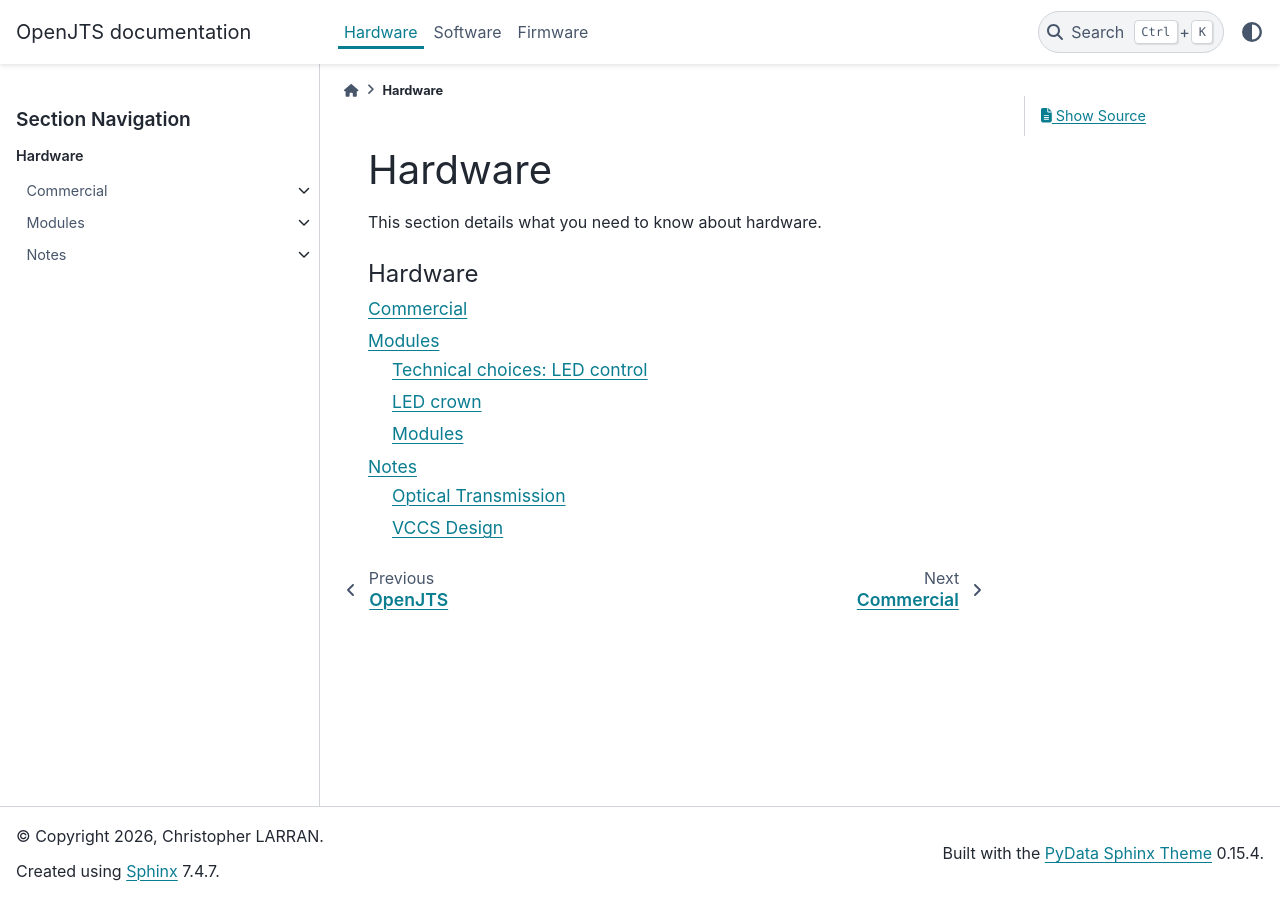
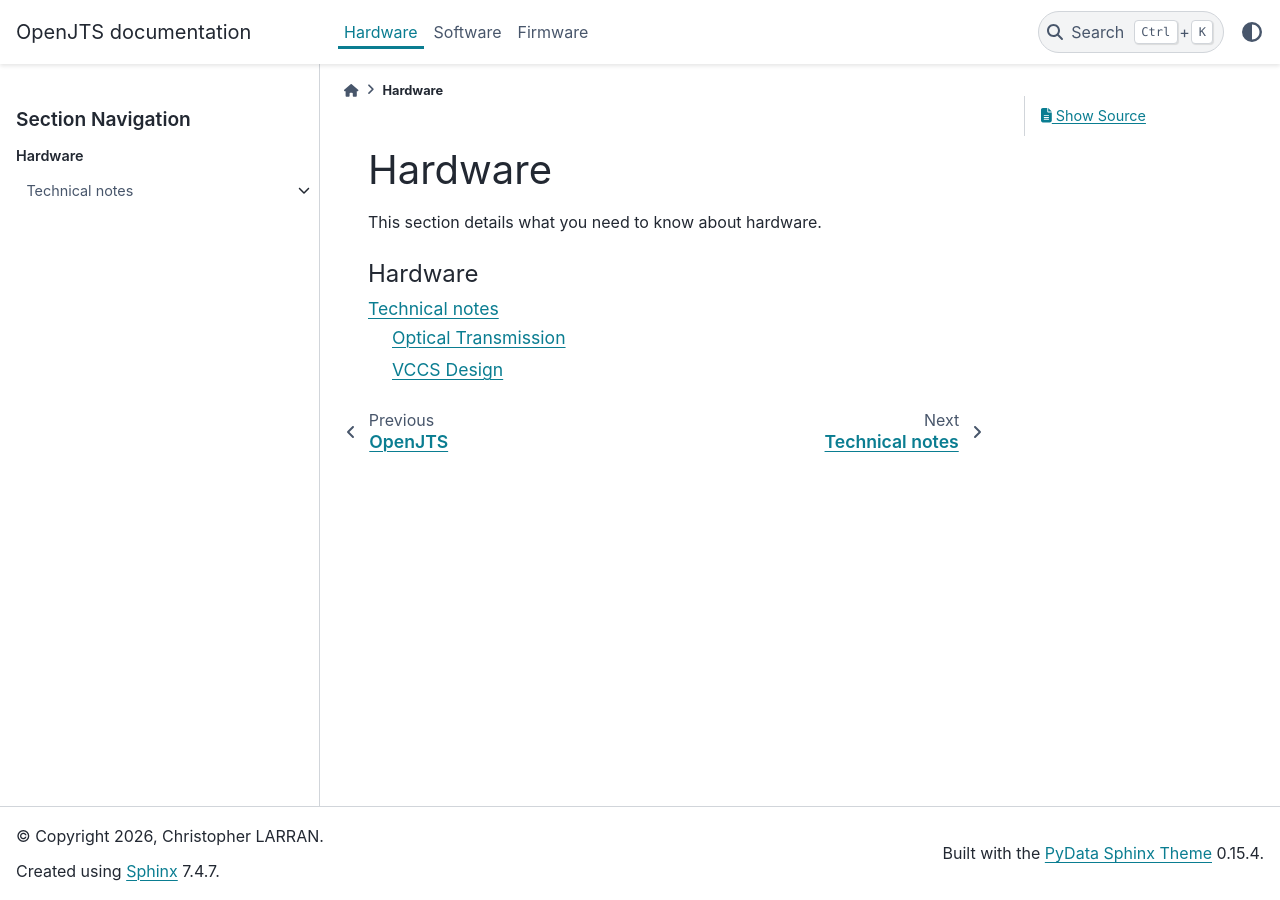
Before and after one commit to ILikeNickelback/OpenJTS, a Sphinx documentation site: the page built from docs/hardware/index.md, in a window 1280 px wide. Built offline with Sphinx 7.4.7 and the PyData theme 0.15.4, drawn with Linux system fonts in a browser that asks for light colours; pages that are not in the unit, such as notebooks, are missing from menus.

Commit message:
updating ReadTheDocs

````diff
--- a/docs/hardware/index.md
+++ b/docs/hardware/index.md
@@ -7,7 +7,5 @@ This section details what you need to know about hardware.
 :caption: Hardware
 
 build/index
-commercial/index
-modules/index
-notes/index
+technical-notes/index
 ```
--- a/docs/hardware/notes/index.md
+++ b/docs/hardware/technical-notes/index.md
@@ -1,10 +1,10 @@
-# Notes
+# Technical notes
 
 This section details the technical choices for the different modules when it is needed.
 
 ```{toctree}
 :maxdepth: 2
-:caption: Notes
+:caption: Technical notes
 
 optical-transmission
 VCCS-design
````
Also changed, not shown: docs/hardware/technical-notes/LED-control.md (renamed from docs/hardware/modules/LED-controler/LED-control.md), docs/hardware/technical-notes/VCCS-design.md (renamed from docs/hardware/notes/VCCS-design.md), docs/hardware/technical-notes/measurement-startegy.md (added), docs/hardware/technical-notes/optical-transmission.md (renamed from docs/hardware/notes/optical-transmission.md), docs/hardware/technical-notes/preamp-design.md (added), 1 other file.
